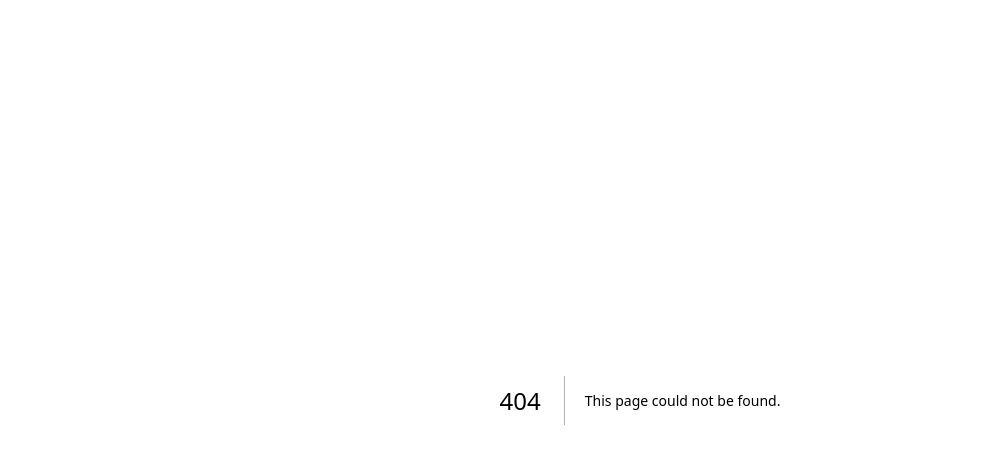
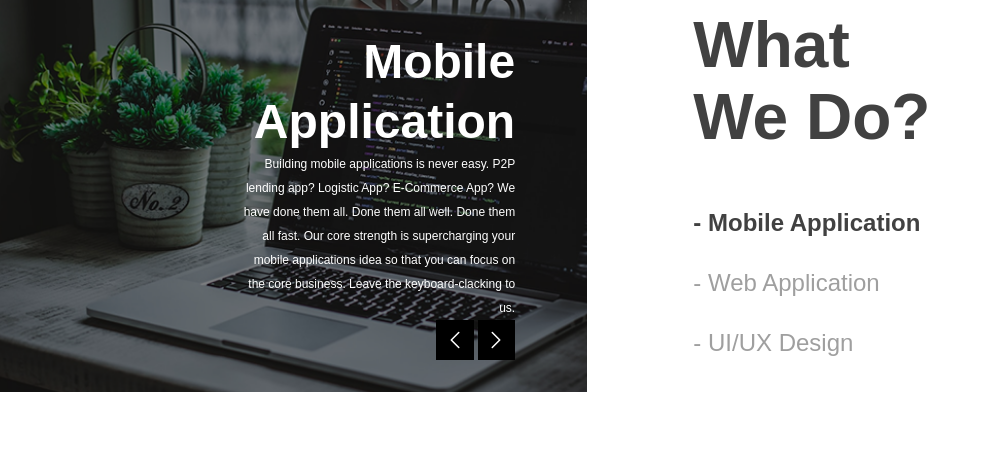
Before and after one commit to purbaronny/frontend-challange, a Next.js app: page /pages/body/service in a window 1280 px wide. Before the commit this address had no page. Shown: the top 464 px of the page, without its empty margins (0-990 px from the left). Built offline with nearby package versions, Linux system fonts and the light colour scheme.

Commit message:
feat:service

```diff
--- a/package.json
+++ b/package.json
@@ -9,6 +9,7 @@
     "lint": "next lint"
   },
   "dependencies": {
+    "@heroicons/react": "^2.2.0",
     "lucide-react": "^0.479.0",
     "next": "15.2.2",
     "react": "^19.0.0",
--- a/src/app/pages/body/page.tsx
+++ b/src/app/pages/body/page.tsx
@@ -1,6 +1,7 @@
 "use client"
 
 import BodyHome from "./home/page"
+import BodyService from "./service/page"
 import BodyWork from "./work/page"
 
 export default function Body() {
@@ -19,10 +20,11 @@ export default function Body() {
         </div> */}
         <BodyWork></BodyWork>
 
-        <div id="service" className="py-8">
+        {/* <div id="service" className="py-8">
           <h2 className="text-xl font-semibold">Service</h2>
           <p>Check out our services.</p>
-        </div>
+        </div> */}
+        <BodyService></BodyService>
 
         <div id="our_customer" className="py-8">
           <h2 className="text-xl font-semibold">Our Customer</h2>
--- /dev/null
+++ b/src/app/pages/body/service/page.tsx
@@ -0,0 +1,143 @@
+"use client";
+
+import { useState } from "react";
+import { ChevronLeftIcon, ChevronRightIcon } from "@heroicons/react/24/solid";
+
+// Interface untuk mendefinisikan struktur layanan
+interface ServiceDetail {
+    code: string;
+    title: string;
+    description: string;
+}
+
+export default function BodyService() {
+    // Data layanan dalam bentuk array
+    const serviceDetails: ServiceDetail[] = [
+        {
+            code: "mobile_app",
+            title: "Mobile Application",
+            description:
+                "Building mobile applications is never easy. P2P lending app? Logistic App? E-Commerce App? We have done them all. Done them all well. Done them all fast. Our core strength is supercharging your mobile applications idea so that you can focus on the core business. Leave the keyboard-clacking to us.",
+        },
+        {
+            code: "web_app",
+            title: "Web Application",
+            description:
+                "From simple landing pages to complex web platforms, we build scalable and reliable web applications. Whether it's a SaaS product, an admin dashboard, or an enterprise solution, we've got the expertise to make it happen.",
+        },
+        {
+            code: "ui_ux",
+            title: "UI/UX Design",
+            description:
+                "A great product starts with a great user experience. Our team specializes in designing intuitive, engaging, and visually stunning interfaces that enhance user interaction and satisfaction.",
+        },
+    ];
+
+    // State untuk menyimpan code layanan yang dipilih
+    const [selectedService, setSelectedService] = useState<string>(serviceDetails[0].code);
+
+    // Dapatkan detail layanan berdasarkan code
+    const selectedServiceDetail = serviceDetails.find(service => service.code === selectedService);
+
+    // Fungsi untuk navigasi ke layanan sebelumnya
+    const handlePrevious = () => {
+        const currentIndex = serviceDetails.findIndex(service => service.code === selectedService);
+        const newIndex = (currentIndex - 1 + serviceDetails.length) % serviceDetails.length;
+        setSelectedService(serviceDetails[newIndex].code);
+    };
+
+    // Fungsi untuk navigasi ke layanan berikutnya
+    const handleNext = () => {
+        const currentIndex = serviceDetails.findIndex(service => service.code === selectedService);
+        const newIndex = (currentIndex + 1) % serviceDetails.length;
+        setSelectedService(serviceDetails[newIndex].code);
+    };
+
+    return (
+        <div id="service" className="w-full flex flex-col md:flex-row h-screen">
+            {/* Left Section */}
+            <div className="relative w-full md:w-1/2 h-[381px] grid grid-cols-12">
+                <div
+                    className="col-span-11 grid grid-cols-12 bg-cover bg-center mx-auto"
+                    style={{ backgroundImage: "url(/assets/img/body-service-image.png)" }}
+                >
+                    <div className="col-span-1"></div> {/* Empty Column */}
+                    <div className="col-span-11 flex flex-col justify-between p-8 text-right">
+                        {/* Title */}
+                        <div className="grid grid-cols-12">
+                            <div className="col-span-4"></div>
+                            <div className="col-span-7">
+                                <h2 className="text-white font-poppins font-semibold text-[48px] leading-[60px]">
+                                    {selectedServiceDetail?.title}
+                                </h2>
+                            </div>
+                            <div className="col-span-1"></div>
+                        </div>
+
+                        {/* Detail */}
+                        <div className="grid grid-cols-12">
+                            <div className="col-span-4"></div>
+                            <div className="col-span-7">
+                                <p className="text-white font-poppins text-[12px] leading-[24px]">
+                                    {selectedServiceDetail?.description}
+                                </p>
+                            </div>
+                            <div className="col-span-1"></div>
+                        </div>
+
+                        {/* Navigation Buttons */}
+                        <div className="grid grid-cols-12">
+                            <div className="col-span-9"></div>
+                            <div className="col-span-2 flex space-x-1">
+                                <button
+                                    className="w-10 h-10 bg-black flex justify-center items-center text-white hover:bg-gray-700"
+                                    onClick={handlePrevious}
+                                >
+                                    <ChevronLeftIcon className="w-6 h-6 text-white" />
+                                </button>
+                                <button
+                                    className="w-10 h-10 bg-black flex justify-center items-center text-white hover:bg-gray-700"
+                                    onClick={handleNext}
+                                >
+                                    <ChevronRightIcon className="w-6 h-6 text-white" />
+                                </button>
+                            </div>
+                            <div className="col-span-1"></div>
+                        </div>
+                    </div>
+                </div>
+                <div className="col-span-1"></div>
+            </div>
+
+            {/* Right Section */}
+            <div className="relative w-full md:w-1/2 h-[381px] grid grid-cols-12">
+                <div className="col-span-1"></div> {/* Empty Column */}
+                <div className="col-span-7 flex flex-col justify-center text-left">
+                    {/* Title */}
+                    <h2 className="m-0 p-0 border-0 text-[#414141] font-poppins font-semibold text-[64px] leading-[72px]">
+                        What
+                    </h2>
+                    <h2 className="m-0 p-0 border-0 text-[#414141] font-poppins font-semibold text-[64px] leading-[72px]">
+                        We Do?
+                    </h2>
+
+                    {/* List */}
+                    <div className="mt-10">
+                        {serviceDetails.map((service) => (
+                            <p
+                                key={service.code}
+                                className={`cursor-pointer text-[24px] leading-[60px] font-poppins ${
+                                    selectedService === service.code ? "text-[#414141] font-bold" : "text-[#9F9F9F] hover:text-[#414141]"
+                                }`}
+                                onClick={() => setSelectedService(service.code)}
+                            >
+                                - {service.title}
+                            </p>
+                        ))}
+                    </div>
+                </div>
+                <div className="col-span-4"></div> {/* Empty Column */}
+            </div>
+        </div>
+    );
+}
```
Also changed, not shown: public/assets/img/body-service-image.png (added), 1 other file (tests, documents, lock files or other folders).
